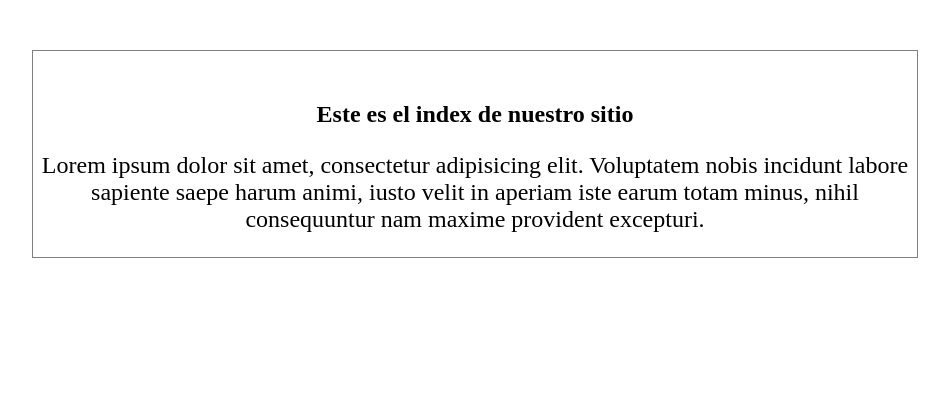
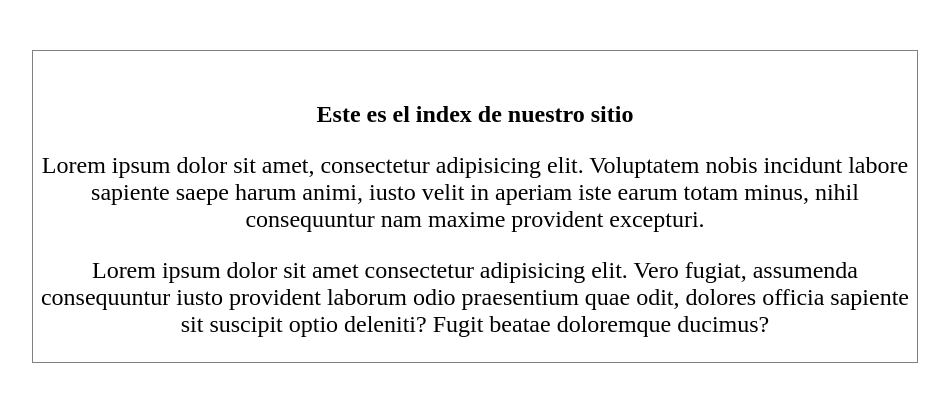
Before and after one commit to hgarciaelejalde/MyFirst, a plain HTML site: page index.html in a window 1280 px wide. Shown: the whole page, without its empty margins (165-1114 px from the left). Drawn offline with Linux system fonts and the light colour scheme.

Commit message:
agregado nuevo párrafo

```diff
--- a/index.html
+++ b/index.html
@@ -11,6 +11,7 @@
     <section>
         <h1>Este es el index de nuestro sitio</h1>
         <p>Lorem ipsum dolor sit amet, consectetur adipisicing elit. Voluptatem nobis incidunt labore sapiente saepe harum animi, iusto velit in aperiam iste earum totam minus, nihil consequuntur nam maxime provident excepturi.</p>
+        <p>Lorem ipsum dolor sit amet consectetur adipisicing elit. Vero fugiat, assumenda consequuntur iusto provident laborum odio praesentium quae odit, dolores officia sapiente sit suscipit optio deleniti? Fugit beatae doloremque ducimus?</p>
     </section>
 </body>
 </html>
```
